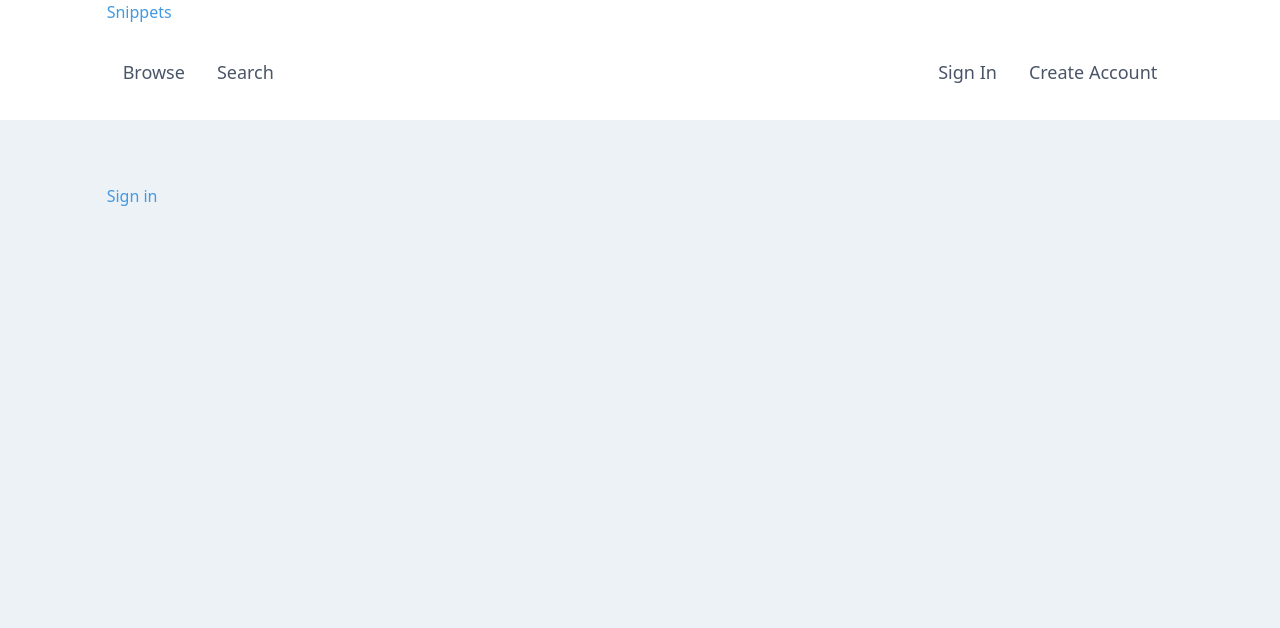
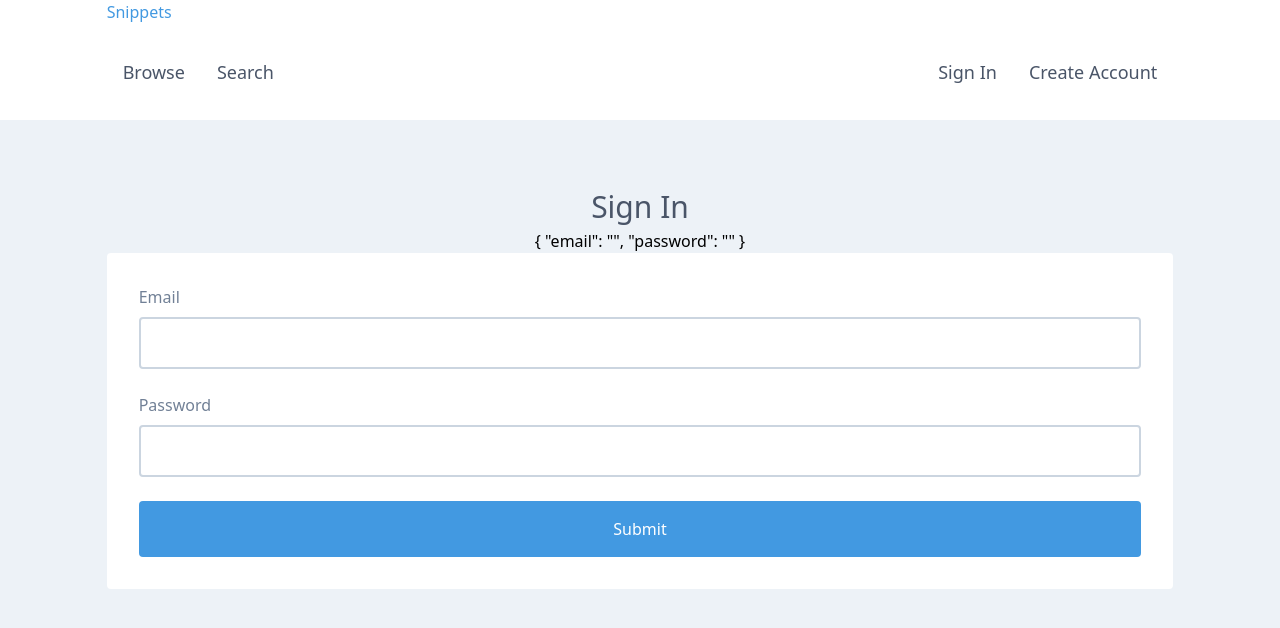
Before and after one commit to benlittlenz/laravel-nuxt-snippets, a Nuxt app: page /auth/signin in a window 1280 px wide. Shown: the top 628 px of the page. Built offline with nearby package versions, Linux system fonts and the light colour scheme; no server answers.

Commit message:
added login page

```diff
--- a/components/Navigation.vue
+++ b/components/Navigation.vue
@@ -62,8 +62,6 @@
                             >Create Account</nuxt-link>
                         </li>
                     </template>
-
-
                 </ul>
             </div>
         </div>
--- a/pages/auth/signin.vue
+++ b/pages/auth/signin.vue
@@ -1,18 +1,61 @@
 <template>
     <div class="container mt-16">
-        <a href="" @click.prevent="submit">Sign in</a>
+        <div class="flex flex-col items-center">
+        <h1 class="text-3xl text-gray-700 font-medium">Sign In</h1>
+
+            {{ form }}
+            <form
+                @submit.prevent="submit"
+                action="#"
+                class="bg-white p-8 rounded w-full mb-6">
+                <div class="mb-6">
+                    <label for="email" class="block text-gray-600 font-medium mb-2">
+                        Email
+                    </label>
+                    <input
+                        class="border-2 border-gray-400 rounded block w-full p-3"
+                        type="text"
+                        name="email"
+                        id="email"
+                        v-model="form.email"
+                        >
+                </div>
+                <div class="mb-6">
+                    <label for="password" class="block text-gray-600 font-medium mb-2">
+                        Password
+                    </label>
+                    <input
+                        class="border-2 border-gray-400 rounded block w-full p-3"
+                        type="password"
+                        name="password"
+                        id="password"
+                        v-model="form.password"
+                        >
+                </div>
+
+                <button
+                    type="submit"
+                    class="bg-blue-500 text-white p-4 rounded text-center font-medium block w-full">
+                Submit</button>
+            </form>
+        </div>
     </div>
 </template>
 
 <script>
 export default {
+    data() {
+        return {
+            form: {
+                email: '',
+                password: ''
+            }
+        }
+    },
     methods: {
         async submit() {
             this.$auth.loginWith('local', {
-                data: {
-                    email: 'joe@doe.com',
-                    password: 'password'
-                }
+                data: this.form
             })
         }
     }
```
